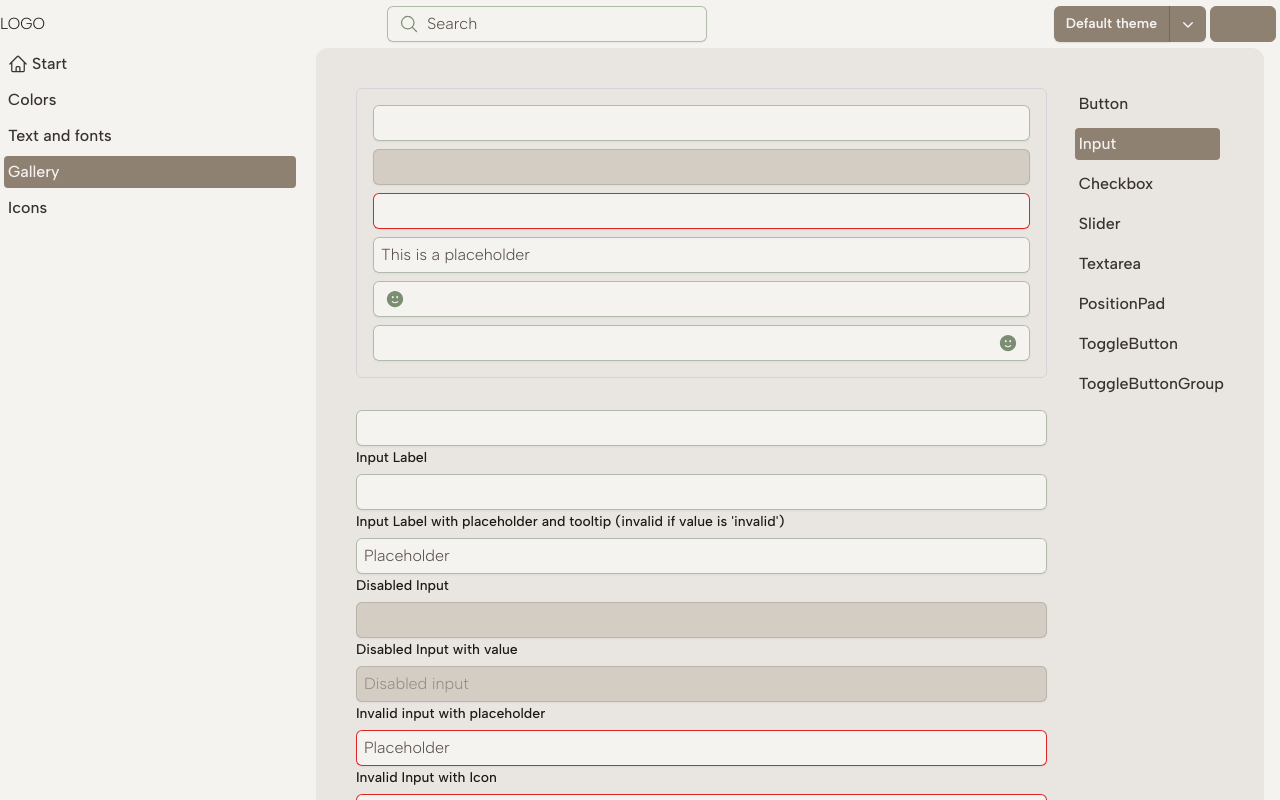
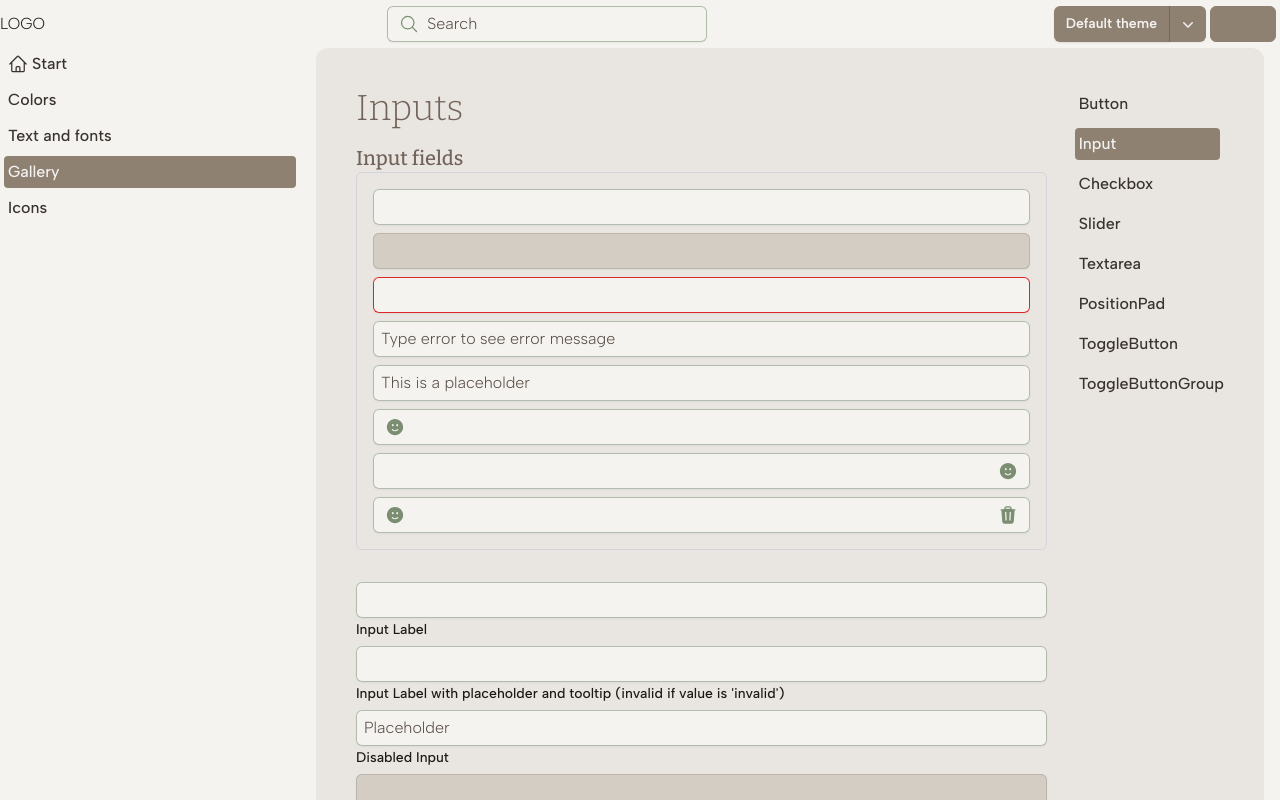
Before and after one commit to allbin/styles, a React (Vite) app: page /gallery/input in a window 1280 px wide. Built offline with nearby package versions, Linux system fonts and the light colour scheme; some icons are missing.

Commit message:
Added tooltip for error messages

```diff
--- a/src/components/Input/GalleryInput.tsx
+++ b/src/components/Input/GalleryInput.tsx
@@ -1,6 +1,6 @@
 import React from 'react';
 import Input from './Input';
-import { FaceSmileIcon } from '@heroicons/react/24/solid';
+import { FaceSmileIcon, TrashIcon } from '@heroicons/react/24/solid';
 
 // For testing
 import { ShadInput } from './ShadInput';
@@ -9,13 +9,33 @@ const GalleryInput: React.FC = () => {
   const [value, setValue] = React.useState('');
   return (
     <div>
+      <h2 className="mb-4">Inputs</h2>
+      <h3>Input fields</h3>
       <div className="mb-8 flex flex-col gap-2 rounded-md border border-gray-300 p-4">
-        <ShadInput />
-        <ShadInput disabled />
-        <ShadInput invalid />
-        <ShadInput placeholder="This is a placeholder" />
-        <ShadInput startAdornment={<FaceSmileIcon className="size-5" />} />
-        <ShadInput endAdornment={<FaceSmileIcon className="size-5" />} />
+        <ShadInput id="shad-1" />
+        <ShadInput id="shad-2" disabled />
+        <ShadInput id="shad-3" error="This is an error message" />
+        <ShadInput
+          id="shad-3-1"
+          placeholder="Type error to see error message"
+          value={value}
+          onChange={(e) => setValue(e.target.value)}
+          error={value === 'error' ? 'input error' : undefined}
+        />
+        <ShadInput id="shad-4" placeholder="This is a placeholder" />
+        <ShadInput
+          id="shad-5"
+          startAdornment={<FaceSmileIcon className="size-5" />}
+        />
+        <ShadInput
+          id="shad-6"
+          endAdornment={<FaceSmileIcon className="size-5" />}
+        />
+        <ShadInput
+          id="shad-6"
+          startAdornment={<FaceSmileIcon className="size-5" />}
+          endAdornment={<TrashIcon className="size-5" />}
+        />
       </div>
       <Input id="input-1" />
       <Input id="input-2" label="Input Label" />
--- a/src/components/Input/ShadInput.tsx
+++ b/src/components/Input/ShadInput.tsx
@@ -1,22 +1,16 @@
 import * as React from 'react';
 import { cva, type VariantProps } from 'class-variance-authority';
 import { cn } from '../../helpers/classnames';
-// import { Tooltip } from 'react-tooltip';
+import { Tooltip } from 'react-tooltip';
 
 const inputVariants = cva(
   [
-    'block w-full',
+    'block',
+    'w-full',
     'rounded-md',
     'border-0',
-    'border-secondary-500',
-    'bg-background-50',
     'px-2',
     'py-1.5',
-    'ring-1',
-    'ring-inset',
-    'ring-secondary-300',
-    'placeholder:text-text-700',
-    'hover:ring-primary-600',
     'focus:ring-0',
     'disabled:bg-background-300/50',
     'disabled:text-text-700/50',
@@ -25,7 +19,15 @@ const inputVariants = cva(
   {
     variants: {
       variant: {
-        outline: '',
+        outline: [
+          'border-secondary-500',
+          'bg-background-50',
+          'ring-1',
+          'ring-inset',
+          'ring-secondary-300',
+          'placeholder:text-text-700',
+          'hover:ring-primary-600',
+        ],
       },
     },
     defaultVariants: {
@@ -35,7 +37,7 @@ const inputVariants = cva(
 );
 
 const inputClasses = {
-  invalid: [
+  error: [
     'text-red-7000',
     'ring-1',
     'ring-red-600',
@@ -49,28 +51,40 @@ const inputClasses = {
 export interface InputProps
   extends React.InputHTMLAttributes<HTMLInputElement>,
     VariantProps<typeof inputVariants> {
-  invalid?: boolean;
+  id: string;
+  error?: string;
   placeholder?: string;
   startAdornment?: React.ReactNode;
   endAdornment?: React.ReactNode;
+  onChange?: React.ChangeEventHandler<HTMLInputElement>;
 }
 
 const ShadInput = React.forwardRef<HTMLInputElement, InputProps>(
   (
     {
+      id,
       className,
       type,
       variant,
-      invalid,
+      error,
       placeholder,
       startAdornment,
       endAdornment,
+      onChange,
       ...props
     },
     ref,
   ) => {
+    console.log('error: ', id, error);
+
     return (
-      <div className="group relative grow">
+      <div
+        className="group relative grow"
+        data-tooltip-id={id}
+        data-tooltip-content={error}
+        data-tooltip-variant={error ? 'error' : 'dark'}
+      >
+        {id ? <Tooltip id={id} delayShow={300} delayHide={1} /> : null}
         <div className="relative grow rounded-md shadow-sm">
           {startAdornment && (
             <div
@@ -94,13 +108,14 @@ const ShadInput = React.forwardRef<HTMLInputElement, InputProps>(
             type={type}
             className={cn(
               inputVariants({ variant }),
-              invalid && inputClasses.invalid,
+              error && inputClasses.error,
               startAdornment && inputClasses.startAdornment,
               endAdornment && inputClasses.endAdornment,
               className,
             )}
             ref={ref}
             placeholder={placeholder}
+            onChange={onChange}
             {...props}
           />
           {endAdornment && (
```
